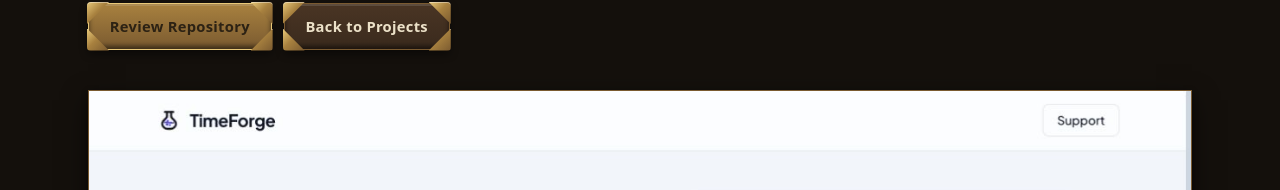
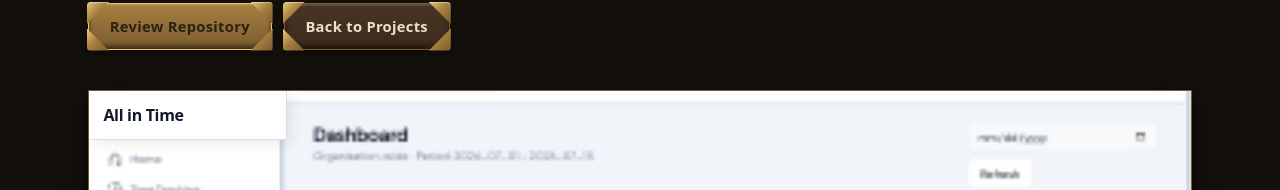
Before and after one commit to kbmanilla06/kbmanilla06.github.io, a Next.js app: page /projects/timeforge in a window 1280 px wide. Shown: the part 427-617 px from the top of the page. Built offline with nearby package versions, Linux system fonts and the light colour scheme; no server answers.

Commit message:
Replace outdated TimeForge screenshot branding

```diff
--- a/app/globals.css
+++ b/app/globals.css
@@ -541,6 +541,27 @@ html {
   box-shadow: var(--shadow-lift);
 }
 
+.all-in-time-image-brand {
+  position: absolute;
+  top: 0;
+  left: 0;
+  z-index: 2;
+  display: flex;
+  width: clamp(7.5rem, 18%, 13rem);
+  height: clamp(2.5rem, 8%, 4.5rem);
+  align-items: center;
+  padding-inline: 0.9rem;
+  border-right: 1px solid #d9dee9;
+  border-bottom: 1px solid #d9dee9;
+  background: #fff;
+  color: #111827;
+  font-family: var(--font-body);
+  font-size: clamp(0.72rem, 1.4vw, 1rem);
+  font-weight: 800;
+  letter-spacing: -0.02em;
+  box-shadow: 4px 4px 12px rgba(15, 23, 42, 0.08);
+}
+
 .case-study-gallery figcaption {
   display: grid;
   gap: 0.45rem;
--- a/app/projects/timeforge/page.tsx
+++ b/app/projects/timeforge/page.tsx
@@ -111,12 +111,13 @@ export default function AllInTimeCaseStudyPage() {
         <div className="case-study-preview relative mt-10 aspect-[16/9] overflow-hidden border border-[var(--color-brass-dark)] bg-[var(--color-iron)]">
           <Image
             src={ALL_IN_TIME.image}
-            alt="All in Time authentication interface"
+            alt="All in Time workforce dashboard"
             fill
             priority
             sizes="(max-width: 1024px) 100vw, 1100px"
             className="object-cover"
           />
+          <span className="all-in-time-image-brand" aria-hidden="true">All in Time</span>
         </div>
       </header>
 
@@ -165,6 +166,7 @@ export default function AllInTimeCaseStudyPage() {
             <figure key={item.src}>
               <div className="relative aspect-[16/10] overflow-hidden bg-[var(--color-iron)]">
                 <Image src={item.src} alt={item.alt} fill sizes="(max-width: 1024px) 100vw, 50vw" className="object-cover" />
+                <span className="all-in-time-image-brand" aria-hidden="true">All in Time</span>
               </div>
               <figcaption>
                 <strong>{item.title}</strong>
--- a/components/ui/QuestCard.tsx
+++ b/components/ui/QuestCard.tsx
@@ -17,6 +17,9 @@ export default function QuestCard({ quest }: { quest: Quest }) {
           sizes={quest.featured ? "(max-width: 1024px) 100vw, 66vw" : "(max-width: 768px) 100vw, 33vw"}
           className="object-cover"
         />
+        {quest.slug === "timeforge" && (
+          <span className="all-in-time-image-brand" aria-hidden="true">All in Time</span>
+        )}
         <span
           className="absolute right-0 top-3 bg-[var(--color-emerald)] px-3 py-1 text-xs font-semibold uppercase tracking-wide text-[var(--color-ivory)] shadow-md"
           style={{ clipPath: "polygon(10% 0, 100% 0, 100% 100%, 0 100%)" }}
--- a/lib/content/projects.ts
+++ b/lib/content/projects.ts
@@ -26,7 +26,7 @@ export const QUESTS: Quest[] = [
     title: "All in Time",
     category: "Full-Stack Workforce SaaS",
     year: "2026",
-    image: "/pictures/timeforge-landing.png",
+    image: "/pictures/timeforge-dashboard.png",
     tags: ["React", "TypeScript", "Laravel", "PostgreSQL", "Security"],
     repoUrl: "https://github.com/kbmanilla06/All-in-Time",
     caseStudyUrl: "/projects/timeforge",
```
